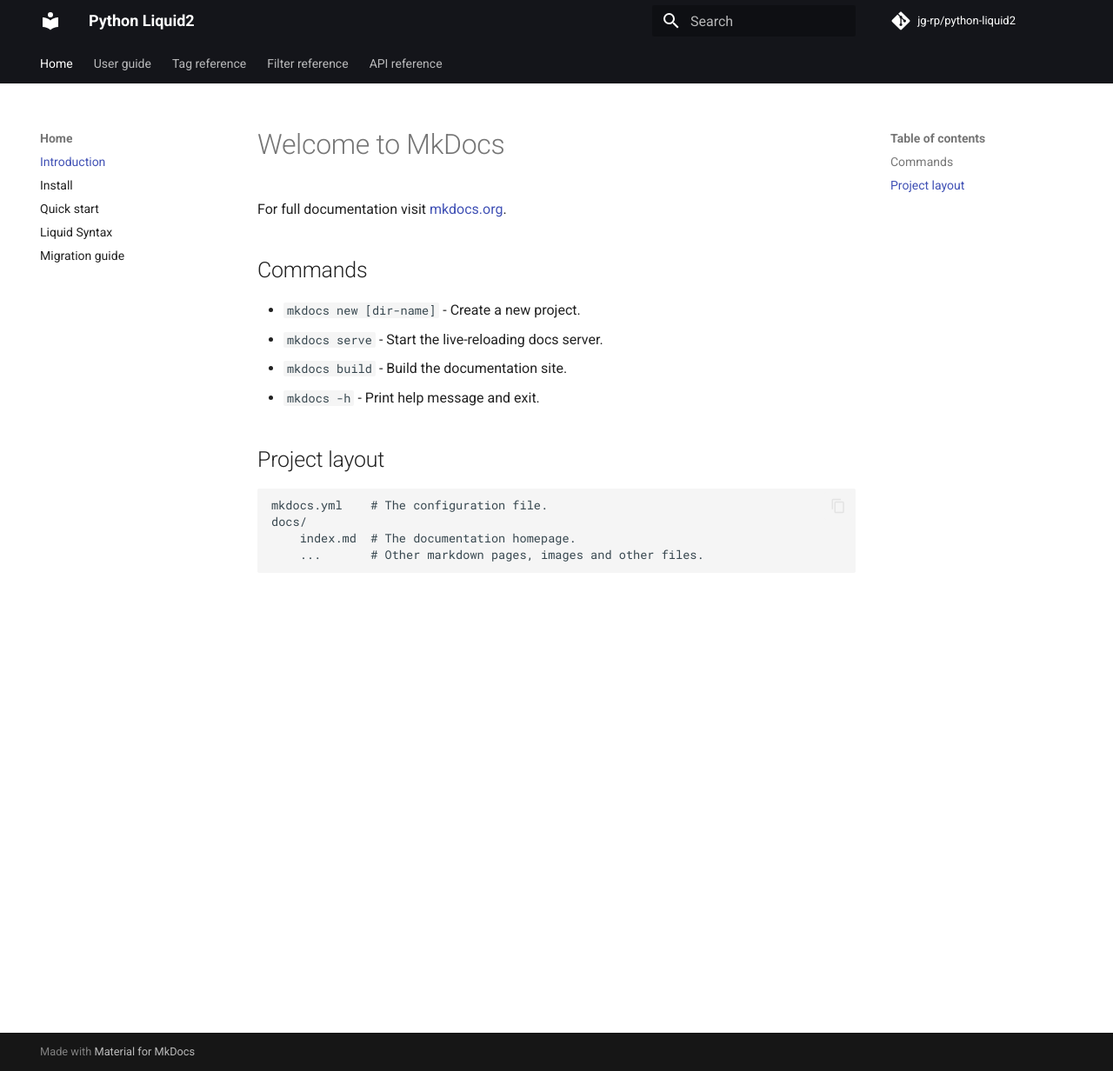
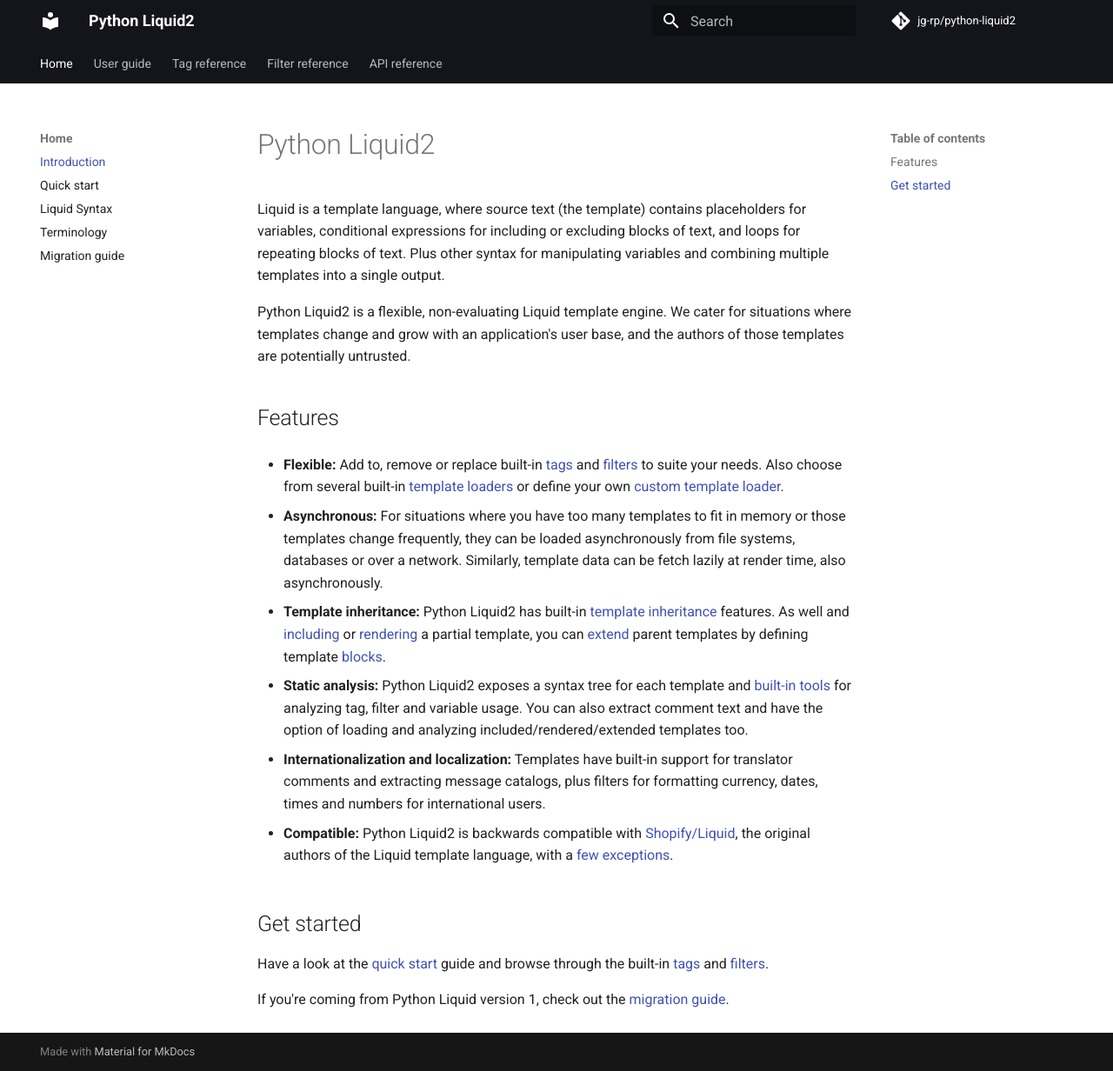
Before and after one commit to jg-rp/python-liquid2, an MkDocs documentation site: the page built from docs/index.md, in a window 1280 px wide and 1232 px high. Shown: the whole window at 87% size. Built offline with MkDocs 1.6.1 and Material for MkDocs 9.7.7, drawn with Linux system fonts in a browser that asks for light colours; comment, search, counter and statistics services are not loaded.

Commit message:
Docs WIP

```diff
--- a/docs/index.md
+++ b/docs/index.md
@@ -1,17 +1,25 @@
-# Welcome to MkDocs
+# Python Liquid2
 
-For full documentation visit [mkdocs.org](https://www.mkdocs.org).
+Liquid is a template language, where source text (the template) contains placeholders for variables, conditional expressions for including or excluding blocks of text, and loops for repeating blocks of text. Plus other syntax for manipulating variables and combining multiple templates into a single output.
 
-## Commands
+Python Liquid2 is a flexible, non-evaluating Liquid template engine. We cater for situations where templates change and grow with an application's user base, and the authors of those templates are potentially untrusted.
 
-* `mkdocs new [dir-name]` - Create a new project.
-* `mkdocs serve` - Start the live-reloading docs server.
-* `mkdocs build` - Build the documentation site.
-* `mkdocs -h` - Print help message and exit.
+## Features
 
-## Project layout
+- **Flexible:** Add to, remove or replace built-in [tags](tag_reference.md) and [filters](filter_reference.md) to suite your needs. Also choose from several built-in [template loaders](loading_templates.md) or define your own [custom template loader](custom_loaders.md).
 
-    mkdocs.yml    # The configuration file.
-    docs/
-        index.md  # The documentation homepage.
-        ...       # Other markdown pages, images and other files.
+- **Asynchronous:** For situations where you have too many templates to fit in memory or those templates change frequently, they can be loaded asynchronously from file systems, databases or over a network. Similarly, template data can be fetch lazily at render time, also asynchronously.
+
+- **Template inheritance:** Python Liquid2 has built-in [template inheritance](template_inheritance.md) features. As well and [including](tag_reference.md#include) or [rendering](tag_reference.md#render) a partial template, you can [extend](tag_reference.md#extend) parent templates by defining template [blocks](tag_reference.md#block).
+
+- **Static analysis:** Python Liquid2 exposes a syntax tree for each template and [built-in tools](static_analysis.md) for analyzing tag, filter and variable usage. You can also extract comment text and have the option of loading and analyzing included/rendered/extended templates too.
+
+- **Internationalization and localization:** Templates have built-in support for translator comments and extracting message catalogs, plus filters for formatting currency, dates, times and numbers for international users.
+
+- **Compatible:** Python Liquid2 is backwards compatible with [Shopify/Liquid](https://github.com/Shopify/liquid), the original authors of the Liquid template language, with a [few exceptions](known_issues.md).
+
+## Get started
+
+Have a look at the [quick start](quick_start.md) guide and browse through the built-in [tags](tag_reference.md) and [filters](filter_reference.md).
+
+If you're coming from Python Liquid version 1, check out the [migration guide](migration.md).
--- a/mkdocs.yml
+++ b/mkdocs.yml
@@ -31,9 +31,9 @@
 nav:
   - Home:
     - Introduction: "index.md"
-    - Install: "install.md"
     - Quick start: "quick_start.md"
     - Liquid Syntax: "syntax.md"
+    - Terminology: "terminology.md"
     - Migration guide: "migration.md"
   - User guide:
     - Rendering templates: "rendering_templates.md"
@@ -41,6 +41,7 @@
     - Render context data: "render_context.md"
     - Variables and drops: "variables_and_drops.md"
     - Whitespace control: "whitespace_control.md"
+    - Template inheritance: "template_inheritance.md"
     - HTML auto escape: "auto_escape.md"
     - Resource limits: "resource_limits.md"
     - Internationalization and localization: "babel.md"
@@ -60,3 +61,16 @@
     - AST: "api/ast.md"
     - Filters: "api/filter.md"
     - Tags: "api/tag.md"
+
+markdown_extensions:
+  - admonition
+  - pymdownx.highlight:
+      anchor_linenums: true
+      line_spans: __span
+      pygments_lang_class: true
+  - pymdownx.inlinehilite
+  - pymdownx.snippets
+  - pymdownx.superfences
+
+watch:
+  - liquid2
```
Also changed, not shown: docs/tag_reference.md (+15 -0 lines), docs/install.md (deleted), docs/known_issues.md (added), docs/template_inheritance.md (added), docs/terminology.md (added).
